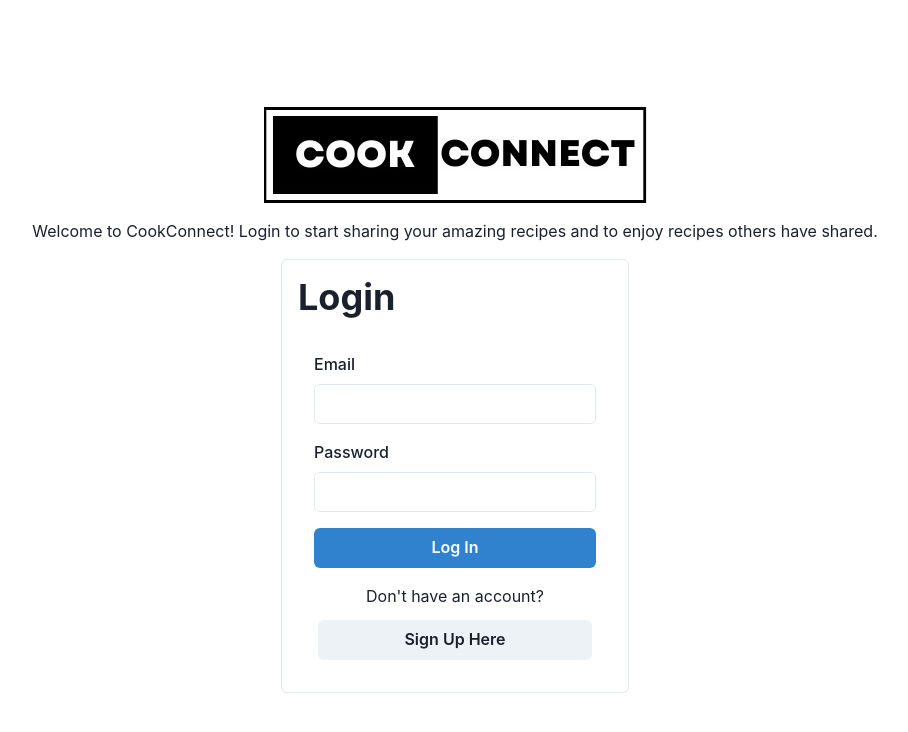
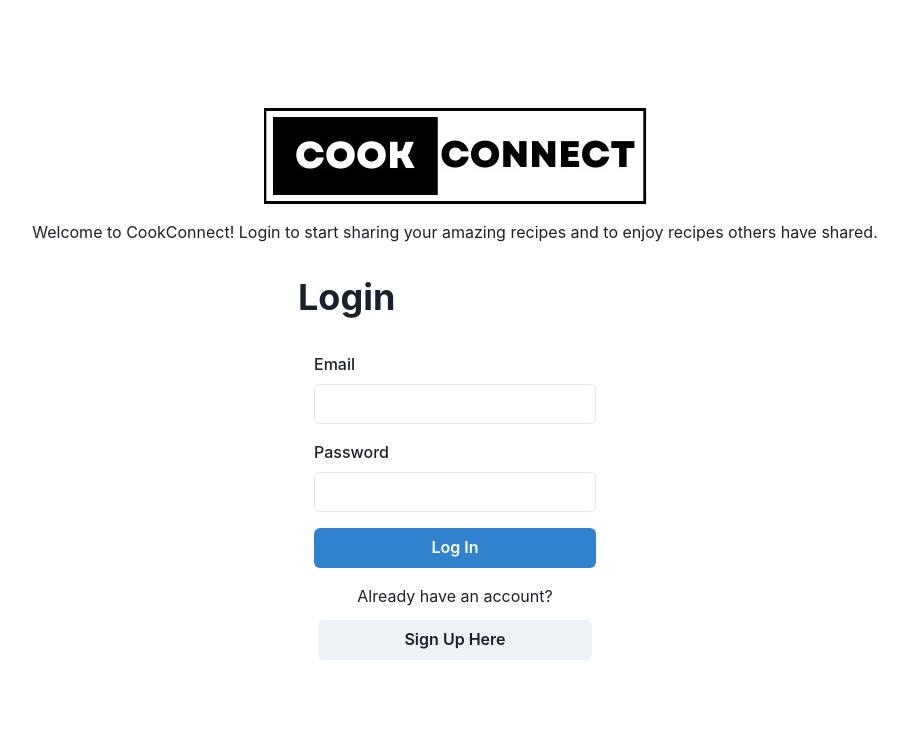
Before and after one commit to cjsanc1/cookconnect, a React (Create React App) app: page /recipes/1 in a window 1280 px wide. Shown: the top 732 px of the page, without its empty margins (185-1093 px from the left). Built offline with nearby package versions, Linux system fonts and the light colour scheme.

Commit message:
fixing what is displayed on sign up

```diff
--- a/src/pages/AuthPage/AuthPage.jsx
+++ b/src/pages/AuthPage/AuthPage.jsx
@@ -17,7 +17,7 @@ export default function AuthPage({ setUser }) {
           and to enjoy recipes others have shared.
         </Text>
       </Box>
-      <Box p={4} maxW="400px" borderWidth="1px" borderRadius="md">
+      <Box p={4} maxW="400px">
         <Heading as="h1" size="xl" mb={4}>
           {showSignUp ? "Sign Up" : "Login"}
         </Heading>
@@ -28,11 +28,15 @@ export default function AuthPage({ setUser }) {
           <LoginForm setUser={setUser} />
         )}
         <Center>
-          <Text mb={3}>Don't have an account?</Text>
+          {showSignUp ? (
+            <Text mb={3}>Don't have an account?</Text>
+          ) : (
+            <Text mb={3}>Already have an account?</Text>
+          )}
         </Center>
         <Center>
           <Button onClick={() => setShowSignUp(!showSignUp)} mb={4} w="87%">
-            {showSignUp ? "Already have an account? Log In" : "Sign Up Here"}
+            {showSignUp ? "Log In" : "Sign Up Here"}
           </Button>
         </Center>
       </Box>
```
